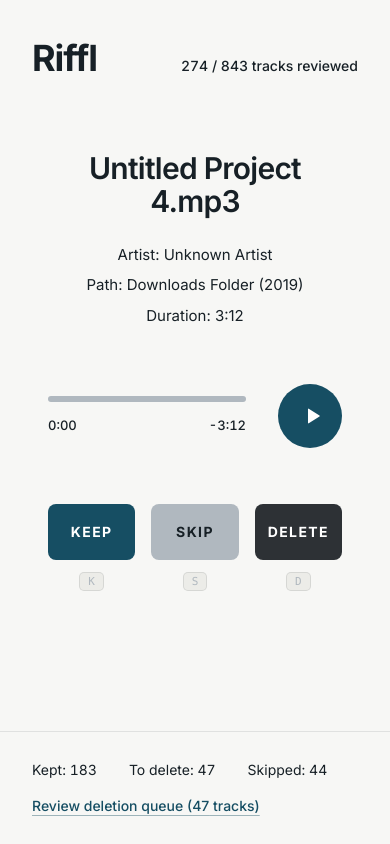
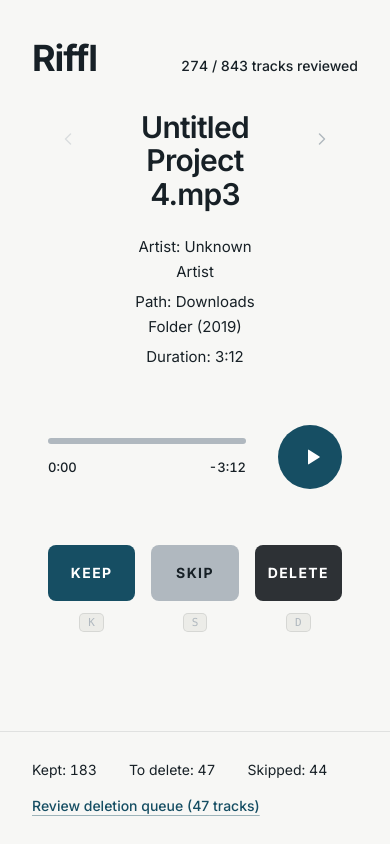
Before and after one commit to ItokianaRAKT/riffl-frontend, a React (Vite) app: page / in a window 390 px wide. Built offline with nearby package versions, Linux system fonts and the light colour scheme.

Commit message:
feat: add previous and next track controls

```diff
--- a/src/App.tsx
+++ b/src/App.tsx
@@ -2,6 +2,7 @@ import { useCallback } from "react";
 import DecisionControls from "./components/DecisionControls";
 import Header from "./components/Header";
 import TrackInfo from "./components/TrackInfo";
+import TrackNavigation from "./components/TrackNavigation";
 import AudioPlayer from "./components/AudioPlayer";
 import LibraryStats from "./components/LibraryStats";
 import { usePlayback } from "./hooks/usePlayback";
@@ -10,7 +11,8 @@ import { useReviewShortcuts } from "./hooks/useReviewShortcuts";
 import type { Decision } from "./types";
 
 export default function App() {
-  const { currentTrack, summary, decide } = useReviewSession();
+  const { currentTrack, summary, canGoBack, canGoForward, decide, goBack, goForward } =
+    useReviewSession();
   const { currentTime, isPlaying, seek, toggle } = usePlayback(
     currentTrack?.duration ?? 0,
     currentTrack?.id ?? "no-track",
@@ -36,7 +38,14 @@ export default function App() {
       <main className="flex flex-1 flex-col items-center justify-center gap-14 px-6 pb-16">
         {currentTrack ? (
           <>
-            <TrackInfo track={currentTrack} />
+            <TrackNavigation
+              canGoBack={canGoBack}
+              canGoForward={canGoForward}
+              onBack={goBack}
+              onForward={goForward}
+            >
+              <TrackInfo track={currentTrack} />
+            </TrackNavigation>
             <AudioPlayer
               currentTime={currentTime}
               duration={currentTrack.duration}
--- a/src/components/TrackInfo.tsx
+++ b/src/components/TrackInfo.tsx
@@ -7,7 +7,7 @@ interface TrackInfoProps {
 
 export default function TrackInfo({ track }: TrackInfoProps) {
   return (
-    <section className="px-6 text-center">
+    <section className="min-w-0 flex-1 px-6 text-center">
       <h1 className="text-[30px] leading-[1.12] font-semibold tracking-[-0.025em] text-ink sm:text-4xl lg:text-[42px]">
         {track.title}
       </h1>
--- /dev/null
+++ b/src/components/TrackNavigation.tsx
@@ -0,0 +1,66 @@
+import type { ReactNode } from "react";
+
+interface TrackNavigationProps {
+  canGoBack: boolean;
+  canGoForward: boolean;
+  onBack: () => void;
+  onForward: () => void;
+  children: ReactNode;
+}
+
+const CHEVRON_PATHS = {
+  previous: "m15 18-6-6 6-6",
+  next: "m9 6 6 6-6 6",
+};
+
+function Chevron({ direction }: { direction: "previous" | "next" }) {
+  return (
+    <svg
+      viewBox="0 0 24 24"
+      fill="none"
+      stroke="currentColor"
+      strokeWidth={1.75}
+      strokeLinecap="round"
+      strokeLinejoin="round"
+      aria-hidden="true"
+      className="h-5 w-5"
+    >
+      <path d={CHEVRON_PATHS[direction]} />
+    </svg>
+  );
+}
+
+export default function TrackNavigation({
+  canGoBack,
+  canGoForward,
+  onBack,
+  onForward,
+  children,
+}: TrackNavigationProps) {
+  const buttonClass =
+    "mt-2 grid h-10 w-10 shrink-0 cursor-pointer place-items-center rounded-full text-muted transition-colors duration-150 hover:text-ink focus-visible:outline-2 focus-visible:outline-offset-2 focus-visible:outline-petroleum disabled:cursor-not-allowed disabled:opacity-40 disabled:hover:text-muted";
+
+  return (
+    <div className="flex w-full max-w-3xl items-start justify-center gap-2 px-6 sm:gap-5">
+      <button
+        type="button"
+        aria-label="Previous track"
+        onClick={onBack}
+        disabled={!canGoBack}
+        className={buttonClass}
+      >
+        <Chevron direction="previous" />
+      </button>
+      {children}
+      <button
+        type="button"
+        aria-label="Next track"
+        onClick={onForward}
+        disabled={!canGoForward}
+        className={buttonClass}
+      >
+        <Chevron direction="next" />
+      </button>
+    </div>
+  );
+}
```
